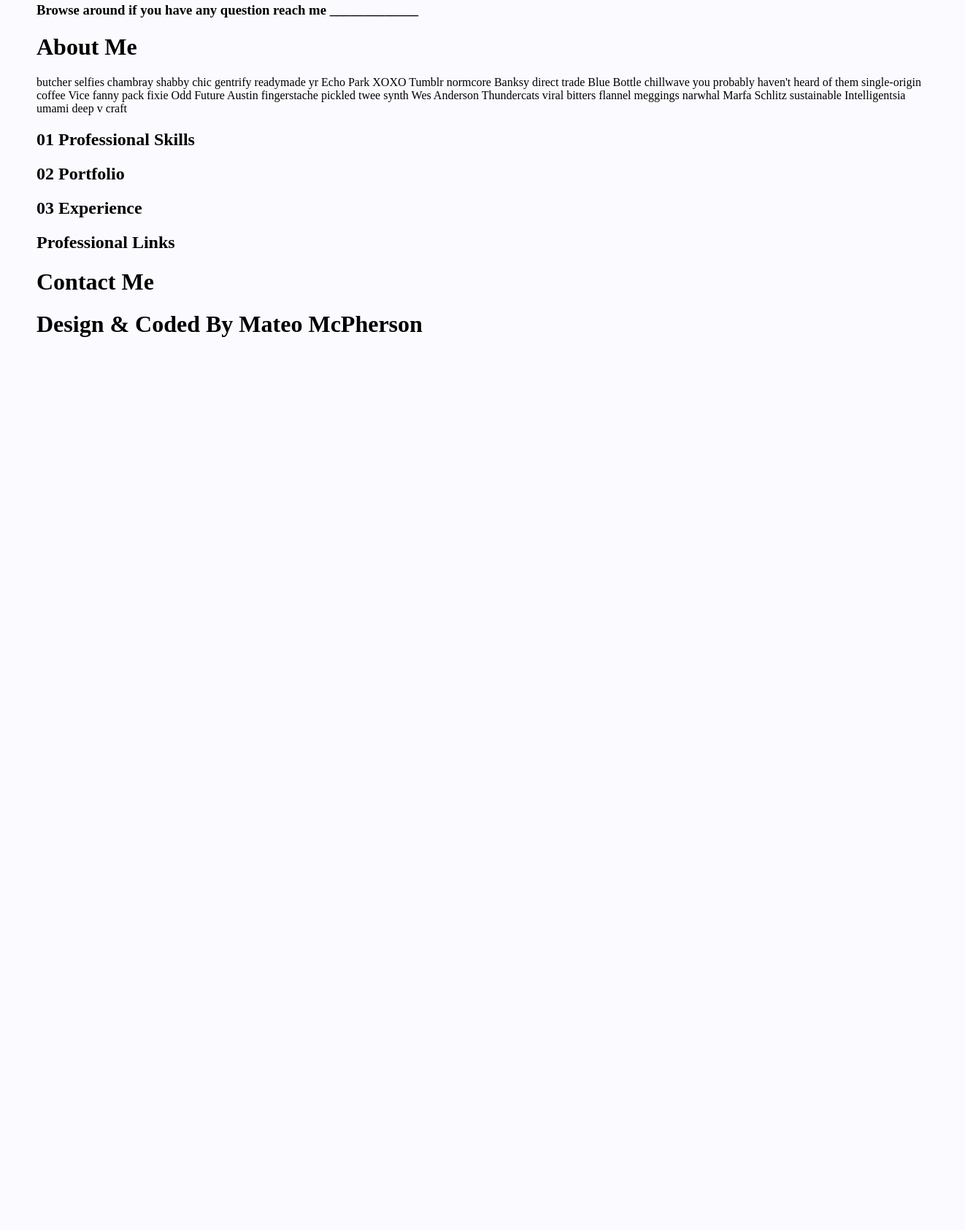
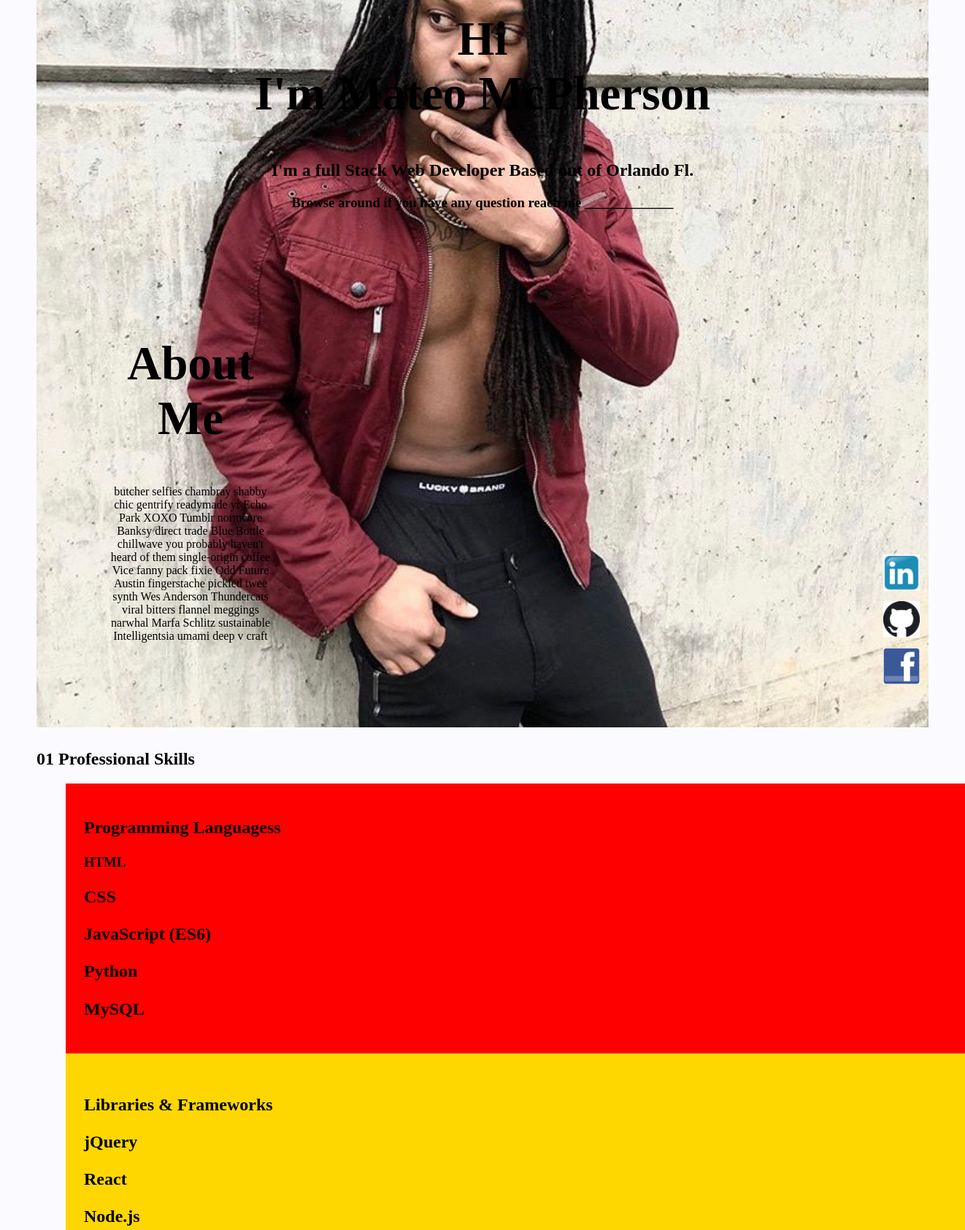
Before and after one commit to MateoCapx/MateosPortfolio, a plain HTML site: page index.html in a window 1280 px wide. Shown: the part 245-1931 px from the top of the page at 73% size, 1322 px wide, since content can reach past the window. Before the commit the page ends 800 px from the top, so only its background shows below. Drawn offline with Linux system fonts and the light colour scheme.

Commit message:
Added Side Bar & updated CSS,HTML

```diff
--- a/index.html
+++ b/index.html
@@ -9,8 +9,6 @@
 <body>
 
     <header>
-
-
 
         <!-- Navigation Bar     -->
             <nav>
@@ -39,31 +37,128 @@
         </nav>
     </header>
 
+
+
  <!-- introduction Section    -->
 
- <h1> <a href= "Home"> Hi, I'm Mateo McPherson</a> </h1>
+<section class="intro">
+    <div class="intro-section">
+
+    <h1> Hi <br> I'm Mateo McPherson</a> </h1>
     <h2> I'm a full Stack Web Developer Based out of Orlando Fl.</h2>
     <h3> Browse around if you have any question reach me _____________</h3>
 
+        <div id="about-me">
             <h1> About Me </h1>
         <p>
             butcher selfies chambray shabby chic gentrify readymade yr Echo Park XOXO Tumblr
             normcore Banksy direct trade Blue Bottle chillwave you probably haven't heard of them single-origin coffee Vice fanny pack fixie Odd Future Austin fingerstache
             pickled twee synth Wes Anderson Thundercats viral bitters flannel meggings narwhal Marfa Schlitz sustainable Intelligentsia umami deep v craft
         </p>
+        </div>
+
+    </div>
+</section>
+
+<!-- Strat of Professional Skills Section   -->
 
 
-<!-- Strat of Professional Skills Section   -->
+
     <section class="Pro">
         <div class="Pro-Skills">
 
+
+    <div id=" ProfessionalSkills">
          <h1>  01 Professional Skills</h1>
+    </div>
 
 
+        <ul>
+   <div class="Column1">
+            <li>
+                <h2> Programming Languagess</h2>
+             </li>
+
+             <li>
+                <h3> HTML </a> </h3>
+             </li>
+
+             <li>
+                <h2>CSS </a> </h2>
+            </li>
+
+            <li>
+                <h2> JavaScript (ES6) </h2>
+             </li>
+
+             <li>
+                <h2>Python </h2>
+             </li>
+             <li>
+                <h2> MySQL </h2>
+             </li>
+        </div>
 
 
+ <div class="Column2">
+             <li>
+                <h1> Libraries & Frameworks </h1>
+             </li>
+             <li>
+                <h2> jQuery </h2>
+             </li>
+             <li>
+                <h2> React </h2>
+             </li>
+             <li>
+                <h2> Node.js</h2>
+             </li>
+             <li>
+                <h2> Express.js </h2>
+             </li>
+             <li>
+                <h2> Bootstrap </h2>
+             </li>
+             <li>
+                <h2> MongoDB </h2>
+             </li>
+        </div>
+
+
+ <div class="Column3">
+             <li>
+                <h1>Tools & Platforms</h1>
+             </li>
+             <li>
+                <h2> Git </h2>
+             </li>
+             <li>
+                <h2> Wordpress </h2>
+             </li>
+             <li>
+                <h2> Wix </h2>
+             </li>
+        </div>
+
+ <div class="Column4">
+             <li>
+                <h1>Design </h1>
+             </li>
+             <li>
+                <h2> Figma </h2>
+             </li>
+             <li>
+                <h2> Abobe XD</h2>
+             </li>
+             <li>
+                <h2> Canva</h2>
+             </li>
+
+                 </ul>
+            </div>
         </div>
     </section>
+
 
 
 
@@ -100,11 +195,21 @@
 </section>
 
 
+
+
+
 <!-- Strat of Side Bar   -->
 <section class="Sidebar">
     <div class="Side-bar">
 
-    <h1> Professional Links </h1>
+   <div class="social-links">
+    <a href="https://www.linkedin.com/in/mateo-mcpherson-4375b270/ "> <img src=" Linkedlnsvg.png" alt="Linkedln Icon"> </a>
+    <a href="https://gist.github.com/MateoCapx">    <img src=" Gitsvg.png" alt="Git Icon"> </a>
+        <a href="https://www.facebook.com/matthew.mcpherson.35">    <img src=" facebooksvg.png" alt="Facebook Icon"> </a>
+
+
+
+   </div>
 
 
 
--- a/style.css
+++ b/style.css
@@ -9,7 +9,7 @@ header{
 
     background-color: grey;
     display: flex;
-    justify-content: space-between;
+    justify-content: center;
     flex-wrap: wrap;
 }
 
@@ -17,7 +17,7 @@ header{
 /* NAV STYLES START */
 
 header nav {
-    margin: 7px 0;
+    margin: 0px 0;
   }
 
   header nav ul li  a {
@@ -45,16 +45,151 @@ header nav {
 
   }
 
+  /* NAV STYLES ENDS */
+
+
+/* INTRODUCTION STYLES START */
+.intro{
+    padding: 100px;
+    text-align: center;
+}
+
+.intro-section h1 {
+    font-family: Papyrus ;
+    font-size: 65px;
+}
+
+
+
+#about-me {
+    padding-top: 100px;
+   padding-right: 800px;
+
+}
+
+.intro{
+    background-size: cover;
+    background-position: center;
+    background-image: url("IMG_3145.jpeg") ;
+    display: flex;
+    justify-content: center;
+    flex-wrap: wrap;
+    align-items: flex-start;
+
+  }
+
+
+/* INTRODUCTION STYLES ENDS */
+
+
+/* PROFESSIONAL SKILLS SECTION STYLES STARTS */
+
+.Pro ul li {
+    list-style-type: none;  /* REMOVES BULLET POINTS FROM UNORDER LISTS */
+
+}
+
+#ProfessionalSkills h1{
+   background-color: black;
+
+}
+
+.Pro-Skills h1{
+   padding-top: 10px;
+}
 
 
 
 
 
 
+/* PROFESSIONAL SKILLS COLUMN STARTS */
+
+.Pro .Column1 {
+    background-color: red;
+    padding: 25px;
+    line-height: 1.3;
+    width: 100%;
+  margin: 0 auto;
+
+    }
+
+
+.Pro .Column2 {
+background-color: gold;
+padding: 25px;
+line-height: 1.3;
+width: 100%;
+margin: 0 auto;
+
+}
+
+
+.Pro .Column3 {
+    background-color: green;
+    padding: 25px;
+    line-height: 1.3;
+    width: 100%;
+  margin: 0 auto;
+    }
+
+
+.Pro .Column4 {
+    background-color: blue;
+    padding: 25px;
+    line-height: 1.3;
+    width: 100%;
+  margin: 0 auto;
+    }
+
+
+/* PORTFOLIO SECTION STYLES STARTS */
+
+.Port-folio h1{
+    text-align: center;
+    padding-top: 100px;
+    padding-bottom: 150px;
+    font-family: Papyrus ;
+    font-size: 65px;
+}
 
 
 
 
+
+
+/* EXPERIENCE SKILLS SECTION STYLES STARTS */
+
+.Experience-Section h1{
+    text-align: center;
+    padding-top: 100px;
+    padding-bottom: 150px;
+    font-family: Papyrus ;
+    font-size: 65px;
+}
+
+
+
+
+/* SIDE BAR SECTION STYLES STARTS */
+
+.Sidebar {
+    padding-top: 1000px;
+    width: 70px;
+    height: 100vh;
+    position: absolute;
+    right: 0;
+    top: 0;
+
+}
+
+
+
+.social-links img {
+    width:50px;
+    margin:5px auto ;
+
+}
 
 
 
```
Also changed, not shown: Gitsvg.png (added), IMG_3145.jpeg (added), Linkedlnsvg.png (added), facebooksvg.png (added), 1 other file. Lines whose indentation alone changed are shown as unchanged.
